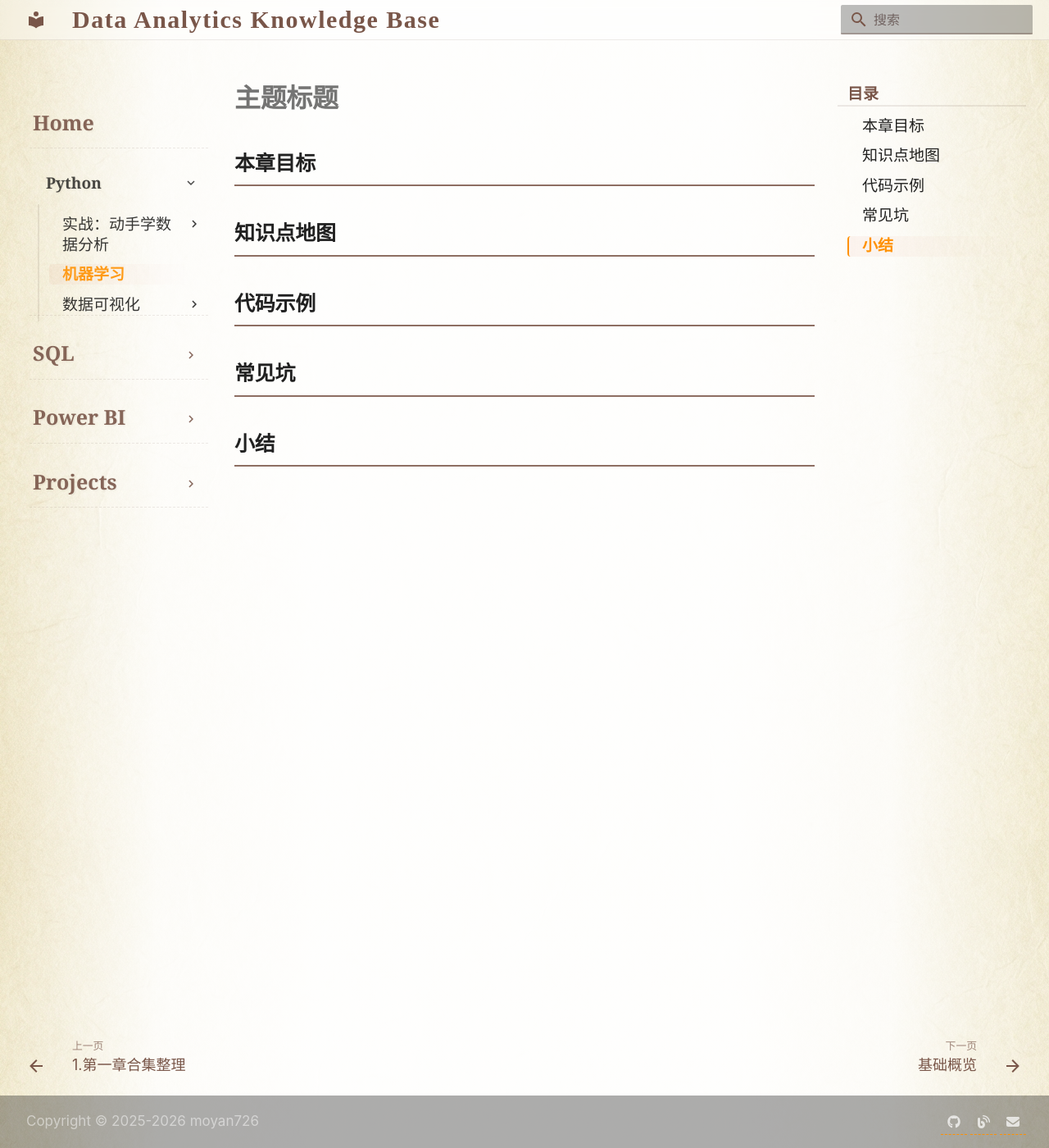
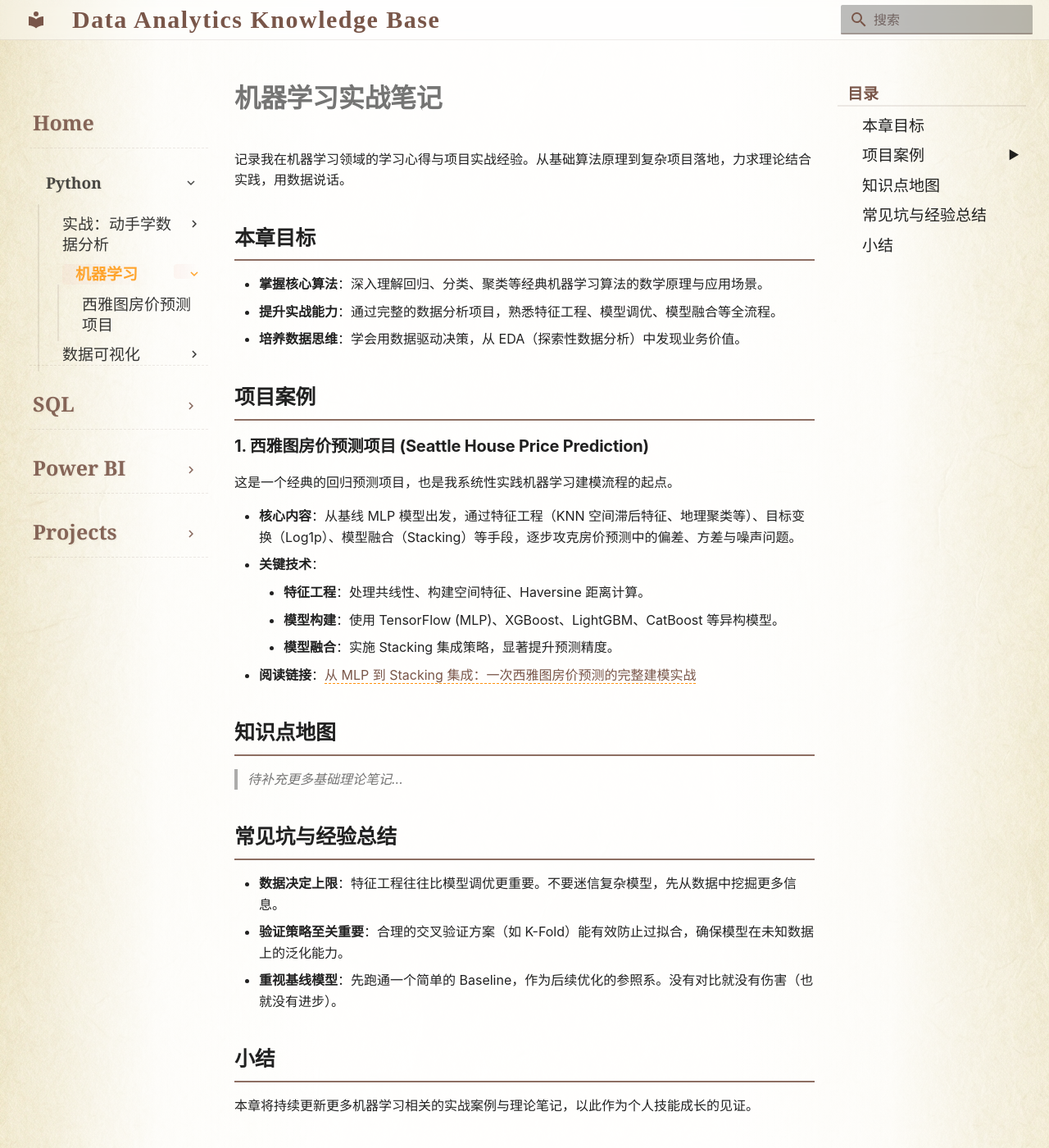
Before and after one commit to moyan726/data-analytics-notes, an MkDocs documentation site: the page built from docs/Python/Machine-Learning/index.md, in a window 1280 px wide and 1400 px high. Shown: the whole window at 82% size. Built offline with MkDocs 1.6.1 and Material for MkDocs 9.7.7, drawn with Linux system fonts in a browser that asks for light colours.

Commit message:
feat: add Seattle House Price Prediction blog and update ML navigation

```diff
--- a/docs/Python/Machine-Learning/index.md
+++ b/docs/Python/Machine-Learning/index.md
@@ -1,7 +1,36 @@
-# 主题标题
+# 机器学习实战笔记
+
+记录我在机器学习领域的学习心得与项目实战经验。从基础算法原理到复杂项目落地，力求理论结合实践，用数据说话。
 
 ## 本章目标
+
+- **掌握核心算法**：深入理解回归、分类、聚类等经典机器学习算法的数学原理与应用场景。
+- **提升实战能力**：通过完整的数据分析项目，熟悉特征工程、模型调优、模型融合等全流程。
+- **培养数据思维**：学会用数据驱动决策，从 EDA（探索性数据分析）中发现业务价值。
+
+## 项目案例
+
+### 1. 西雅图房价预测项目 (Seattle House Price Prediction)
+
+这是一个经典的回归预测项目，也是我系统性实践机器学习建模流程的起点。
+
+- **核心内容**：从基线 MLP 模型出发，通过特征工程（KNN 空间滞后特征、地理聚类等）、目标变换（Log1p）、模型融合（Stacking）等手段，逐步攻克房价预测中的偏差、方差与噪声问题。
+- **关键技术**：
+    - **特征工程**：处理共线性、构建空间特征、Haversine 距离计算。
+    - **模型构建**：使用 TensorFlow (MLP)、XGBoost、LightGBM、CatBoost 等异构模型。
+    - **模型融合**：实施 Stacking 集成策略，显著提升预测精度。
+- **阅读链接**：[从 MLP 到 Stacking 集成：一次西雅图房价预测的完整建模实战](Seattle-House-Price-Prediction/blog_post.md)
+
 ## 知识点地图
-## 代码示例
-## 常见坑
+
+> *待补充更多基础理论笔记...*
+
+## 常见坑与经验总结
+
+- **数据决定上限**：特征工程往往比模型调优更重要。不要迷信复杂模型，先从数据中挖掘更多信息。
+- **验证策略至关重要**：合理的交叉验证方案（如 K-Fold）能有效防止过拟合，确保模型在未知数据上的泛化能力。
+- **重视基线模型**：先跑通一个简单的 Baseline，作为后续优化的参照系。没有对比就没有伤害（也就没有进步）。
+
 ## 小结
+
+本章将持续更新更多机器学习相关的实战案例与理论笔记，以此作为个人技能成长的见证。
--- a/mkdocs.yml
+++ b/mkdocs.yml
@@ -150,7 +150,9 @@ nav:
       - 实战：动手学数据分析:
           - 概览: Python/hands-on-data-analysis/index.md
           - 1.第一章合集整理: Python/hands-on-data-analysis/snippets/第一章合集整理.md
-      - 机器学习: Python/Machine-Learning/index.md
+      - 机器学习:
+          - 概览: Python/Machine-Learning/index.md
+          - 西雅图房价预测项目: Python/Machine-Learning/Seattle-House-Price-Prediction/blog_post.md
       - 数据可视化:
           - 基础概览: Python/Data_Visualization/index.md
           - 看板搭建实战: Python/Data_Visualization/数据可视化看板搭建.md
```
Also changed, not shown: docs/Python/Machine-Learning/Seattle-House-Price-Prediction/blog_post.md (added, +321 -0 lines), progress.MD (+14 -1 lines).
